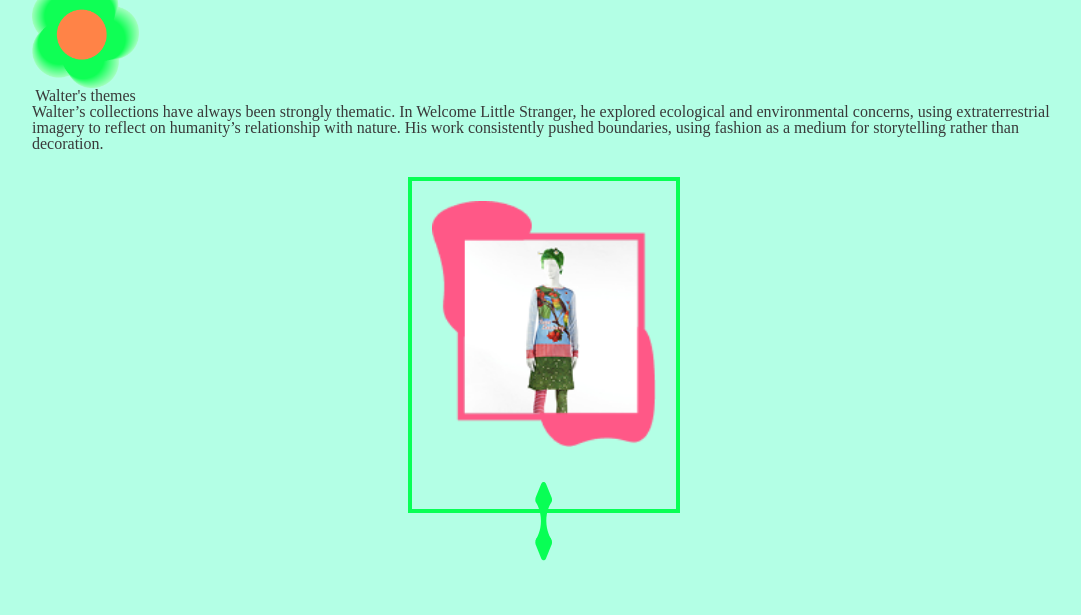
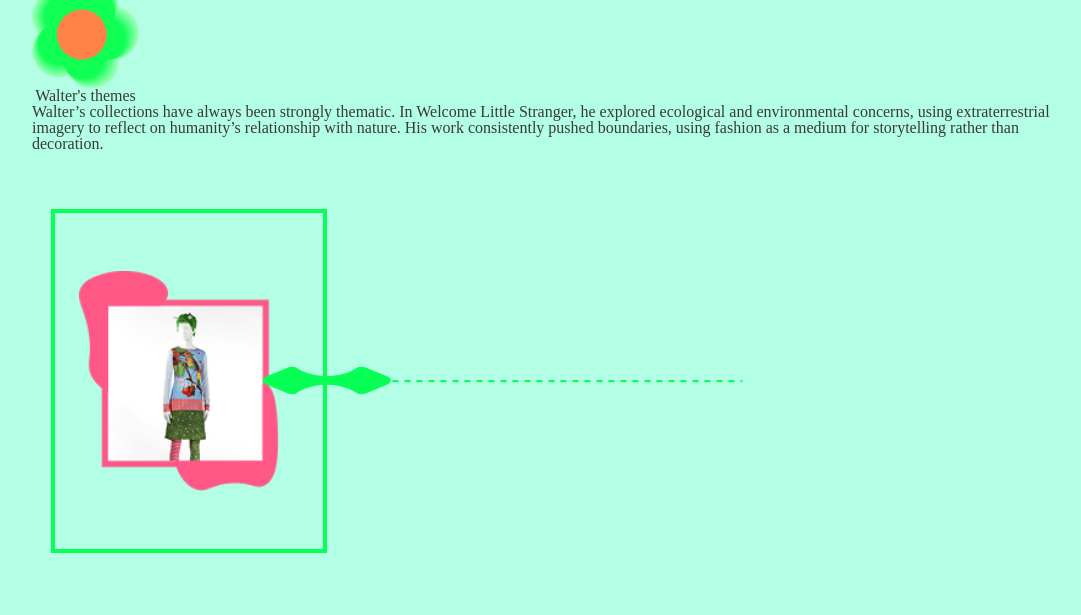
Before and after one commit to runarvanransbeeck-droid/dresstoimpress, a website built with Vite: page index.html in a window 1280 px wide. Shown: the part 1416-2031 px from the top of the page, without its empty margins (96-1177 px from the left). Built offline with nearby package versions, Linux system fonts and the light colour scheme; a web font is replaced by a local one; what @lottiefiles/dotlottie-web would draw is missing.

Commit message:
stretch canvas on all breakpoints

```diff
--- a/index.html
+++ b/index.html
@@ -134,6 +134,7 @@
           work
           consistently pushed boundaries, using fashion as a medium for storytelling rather than decoration.
         </p>
+        <div class="stretchpathalligncontainer">
           <img class="stretchpath" src="src/assets/svgs/stretchpath.svg" alt="">
           <div class="stretchcanvascontainer">
             <div class="stretchcanvas">
@@ -144,6 +145,8 @@
 
             <img class="stretchcanvas__dragger" src="src/assets/svgs/stretch.svg" alt="">
           </div>
+        </div>
+
       </article>
 
       <article class="breakupcontainer" id="breakup">
--- a/src/scripts/canvasstretch.js
+++ b/src/scripts/canvasstretch.js
@@ -1,8 +1,16 @@
+import gsap from 'gsap';
+
 const initstretch = () => {
     const frame = document.querySelector(".stretchcanvas");
     const dragger = document.querySelector(".stretchcanvas__dragger");
 
     let isDragging = false;
+
+    gsap.matchMedia().add("(max-width: 599px)", () => {
+
+
+        frame.style.height = "210px";
+        frame.style.width = "235px";
 
         dragger.addEventListener("pointerdown", (e) => {
             console.log("mousedown");
@@ -15,7 +23,7 @@ const initstretch = () => {
             if (!isDragging) return;
 
             const minHeight = 210;
-        const maxHeight = 700;
+            const maxHeight = 800;
 
             const newHeight = Math.min(
                 Math.max(e.clientY - frame.getBoundingClientRect().top, minHeight),
@@ -32,6 +40,75 @@ const initstretch = () => {
 
         window.addEventListener("pointerup", stopDragging);
         window.addEventListener("pointercancel", stopDragging);
+    });
+
+    gsap.matchMedia().add("(min-width: 600px)", () => {
+
+        frame.style.height = "210px";
+        frame.style.width = "235px";
+        dragger.addEventListener("pointerdown", (e) => {
+            console.log("mousedown");
+            isDragging = true;
+            dragger.setPointerCapture?.(e.pointerId);
+            document.body.style.cursor = "ns-resize";
+        });
+
+        document.addEventListener("pointermove", (e) => {
+            if (!isDragging) return;
+
+            const minHeight = 210;
+            const maxHeight = 900;
+
+            const newHeight = Math.min(
+                Math.max(e.clientY - frame.getBoundingClientRect().top, minHeight),
+                maxHeight
+            );
+
+            frame.style.height = `${newHeight}px`;
+        });
+
+        const stopDragging = () => {
+            isDragging = false;
+            document.body.style.cursor = "default";
+        };
+
+        window.addEventListener("pointerup", stopDragging);
+        window.addEventListener("pointercancel", stopDragging);
+    });
+
+    gsap.matchMedia().add("(min-width: 1024px)", () => {
+
+        frame.style.height = "18rem";
+        frame.style.width = "220px";
+        dragger.addEventListener("pointerdown", (e) => {
+            console.log("mousedown");
+            isDragging = true;
+            dragger.setPointerCapture?.(e.pointerId);
+            document.body.style.cursor = "ew-resize";
+        });
+
+        document.addEventListener("pointermove", (e) => {
+            if (!isDragging) return;
+
+            const minWidth = 183;
+            const maxWidth = 800;
+
+            const newWidth = Math.min(
+                Math.max(e.clientX - frame.getBoundingClientRect().left, minWidth),
+                maxWidth
+            );
+
+            frame.style.width = `${newWidth}px`;
+        });
+
+        const stopDragging = () => {
+            isDragging = false;
+            document.body.style.cursor = "default";
+        };
+
+        window.addEventListener("pointerup", stopDragging);
+        window.addEventListener("pointercancel", stopDragging);
+    });
 }
 
 initstretch();
--- a/src/styles/global.css
+++ b/src/styles/global.css
@@ -124,7 +124,7 @@ nav {
     height: 1.9166rem;
 }
 
-.navbarbuttons--inactive{
+.navbarbuttons--inactive {
     visibility: hidden;
     display: flex;
     flex-direction: row;
@@ -154,7 +154,8 @@ nav {
     z-index: 2;
 }
 
-.hamburgermenu li, .navbarbuttons--inactive li {
+.hamburgermenu li,
+.navbarbuttons--inactive li {
     font-family: 'Archivo Black', sans-serif;
     font-weight: 900;
     font-size: 1rem;
@@ -165,18 +166,19 @@ nav {
     width: 126px;
 }
 
-.navbarbuttons--inactive li a{
+.navbarbuttons--inactive li a {
     display: block;
     width: 100%;
     text-align: center;
 }
 
-.hamburgermenu li a:hover, .navbarbuttons--inactive li a:hover {
+.hamburgermenu li a:hover,
+.navbarbuttons--inactive li a:hover {
     color: var(--cyan);
 }
 
 /* Walter name header */
-.header__choicecontainer{
+.header__choicecontainer {
     display: flex;
     flex-direction: row;
     gap: 2rem;
@@ -278,7 +280,8 @@ header {
     font-size: 1.75rem;
 }
 
-.header__commercialization, .header__artistry {
+.header__commercialization,
+.header__artistry {
     justify-self: center;
     font-family: 'Archivo Black', sans-serif;
     font-weight: 900;
@@ -331,8 +334,12 @@ header {
 }
 
 .stretchcanvascontainer {
+    justify-self: center;
+    width: fit-content;
+}
+
+.stretchpathalligncontainer {
     padding-top: 1.5625rem;
-    justify-self: center;
 }
 
 .stretchcanvas {
@@ -341,8 +348,9 @@ header {
     flex-direction: column;
     border: 0.125rem solid var(--green);
     border-width: 4px;
-    padding: 1.25rem;
-    height: 13.125rem;
+    padding: 1.5rem;
+    height: 210px;
+    width: 235px;
     overflow: hidden;
     align-items: center;
 }
@@ -357,12 +365,13 @@ header {
 }
 
 .stretchcanvas__img {
-    width: 10.1961rem;
-    height: 11.2126rem;
+    width: 163.14px;
+    height: 179.4px;
     padding-bottom: 5rem;
     user-select: none;
     -webkit-user-drag: none;
     pointer-events: none;
+    flex-shrink: 0
 }
 
 .stretchcanvas__dragger {
@@ -389,10 +398,11 @@ header {
 }
 
 /* --- Break-up section --- */
-.breakupcontainer{
+.breakupcontainer {
     position: relative;
     padding-bottom: 900px;
 }
+
 .breakupcontainer__swoop {
     display: block;
     width: 16.4996rem;
@@ -431,12 +441,12 @@ header {
     transform: translateX(-50%);
 }
 
-.zipperplaceholder img{
+.zipperplaceholder img {
     width: 100%;
     height: auto;
 }
 
-.zipper{
+.zipper {
     position: absolute;
     display: block;
     top: 0;
@@ -847,7 +857,12 @@ footer {
 }
 
 /* --- Media Queries --- */
-
+@media (min-width: 400px) {
+    .stretchpath {
+        top: 35rem;
+        height: 30rem;
+    }
+}
 
 @media (min-width: 500px) {
     .zipper {
@@ -879,7 +894,7 @@ footer {
         height: 5.6765rem;
     }
 
-    .header__flowerfademiddle{
+    .header__flowerfademiddle {
         left: 10rem;
     }
 
@@ -893,13 +908,23 @@ footer {
         height: auto;
     }
 
+    .waltersthemescontainer {
+        height: 70rem;
+    }
+
     .stretchcanvas {
         height: 18rem;
+        width: fit-content;
     }
 
     .stretchcanvas__img {
         width: 14rem;
         height: auto;
+    }
+
+    .stretchpath {
+        top: 38rem;
+        height: 35rem;
     }
 
     .breakupimgcontainer {
@@ -913,7 +938,7 @@ footer {
         height: auto;
     }
 
-    .breakup__part2{
+    .breakup__part2 {
         min-width: unset;
         width: 20rem;
         justify-self: center;
@@ -1010,8 +1035,6 @@ footer {
     }
 }
 
-
-
 @media (min-width: 900px) {
     .zipperplaceholder {
         width: 100vw;
@@ -1031,23 +1054,28 @@ footer {
         src: "url('/src/assets/images/Navbg_desktop.png') no-repeat center/cover";
         height: 160.07px;
     }
-    .hamburgermenubutton{
+
+    .hamburgermenubutton {
         display: none;
     }
+
     .navbarbuttons--inactive {
         visibility: visible;
     }
-    h1{
+
+    h1 {
         font-size: 82px;
     }
-    h2{
+
+    h2 {
         font-size: 62px;
     }
-    p{
+
+    p {
         font-size: 20px;
     }
 
-    header{
+    header {
         padding-top: 18rem;
     }
 
@@ -1061,9 +1089,7 @@ footer {
         height: auto;
     }
 
-
-
-    .headertextcontainer{
+    .headertextcontainer {
         width: 100%;
     }
 
@@ -1103,22 +1129,76 @@ footer {
         font-size: 62px;
     }
 
-    .header__commercialization{
+    .header__commercialization {
         font-size: 72px;
     }
 
-    .mobilerotsymbol{
+    .mobilerotsymbol {
         display: none;
     }
 
-    .flowertitlepng{
+    .flowertitlepng {
         width: 107px;
         height: auto;
     }
 
-    .initialgoal__waltervbpng, .partnershipcontainer__designpng {
+    .initialgoal__waltervbpng,
+    .partnershipcontainer__designpng {
         width: 280px;
         height: auto;
+    }
+
+    .waltersthemescontainer {
+        height: 40rem;
+    }
+
+    .stretchcanvas {
+        display: flex;
+        flex-direction: row;
+        height: 18rem;
+        width: 220px;
+    }
+
+    .stretchcanvas__img {
+        width: 200px;
+        height: auto;
+        padding-bottom: 0;
+        padding-right: 3rem;
+        flex-shrink: 0;
+    }
+
+    .stretchcanvascontainer {
+        display: flex;
+        height: fit-content;
+        justify-self: unset;
+        flex-direction: row;
+    }
+
+    .stretchcanvas__dragger {
+        transform: rotate(0deg);
+        justify-self: unset;
+        align-self: center;
+        margin-left: -4rem;
+        width: 129.41px;
+        height: 39px;
+    }
+
+    .stretchpathalligncontainer {
+        display: flex;
+        padding-top: 3rem;
+        flex-direction: row;
+        flex-wrap: nowrap;
+        align-items: center;
+        gap: 1rem;
+    }
+
+    .stretchpath {
+        position: relative;
+        transform: rotate(90deg);
+        top: auto;
+        left: 33rem;
+        height: auto;
+        z-index: auto;
     }
 
     .zipperplaceholder {
@@ -1141,7 +1221,7 @@ footer {
 }
 
 @media (min-width: 1200px) {
-    .zipper{
+    .zipper {
         top: 10rem;
     }
 }
```
Lines whose indentation alone changed are shown as unchanged.
